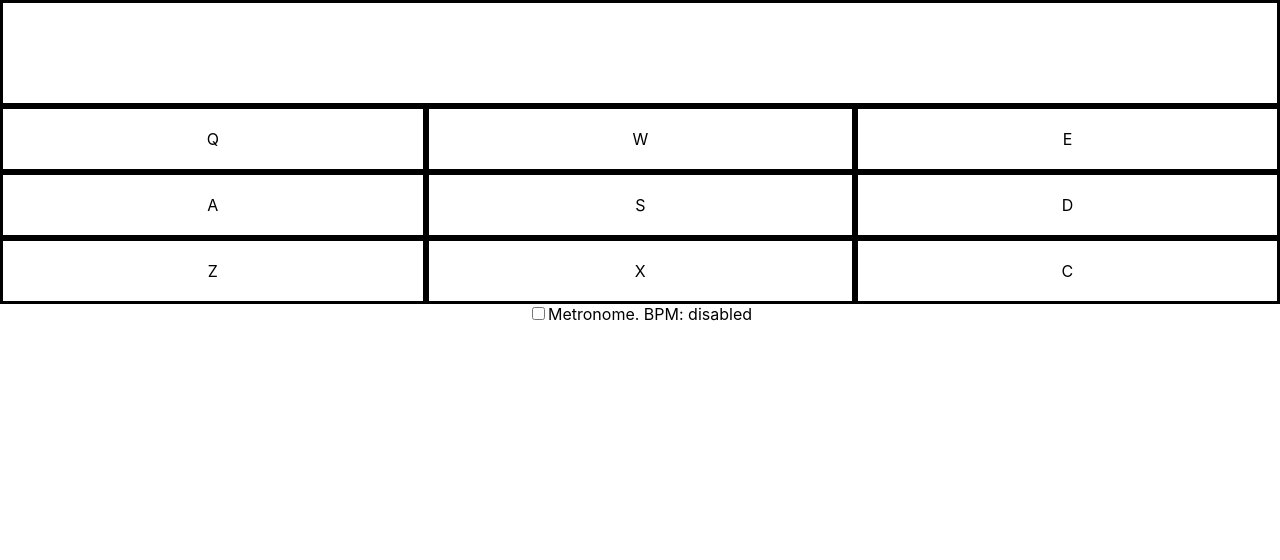
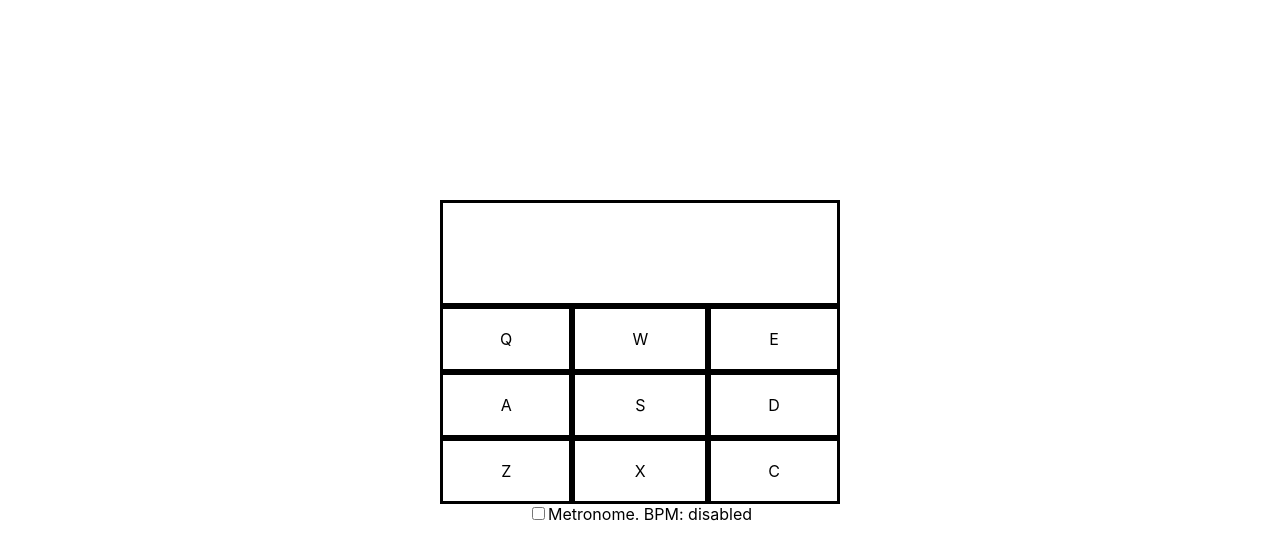
Before and after one commit to lightme16/drum-machine, a React (Create React App) app: page / in a window 1280 px wide. Shown: the top 560 px of the page. Built offline with nearby package versions, Linux system fonts and the light colour scheme.

Commit message:
Metronome position center; Fix disable metronome after turn off;

```diff
--- a/src/App.css
+++ b/src/App.css
@@ -4,6 +4,16 @@
 
 .App-link {
   color: #61dafb;
+}
+
+#drum-machine {
+    position: absolute;
+    top: 50%;
+    left: 50%;
+    margin-top: -200px;
+    margin-left: -200px;
+    width: 400px;
+    height: 400px;
 }
 
 #display {
--- a/src/App.js
+++ b/src/App.js
@@ -134,10 +134,17 @@ class Metronome extends Component {
         playAudio('metronomeAudio');
     };
 
+    triggerMetronome = () => {
+        let newStatus = !this.state.enabled;
+        this.setState({enabled: newStatus});
+        if (!newStatus)
+            clearInterval(this.metroIterval);
+    }
+
     render = () => {
         return (<div>
             <audio src={metronome} id='metronomeAudio'/>
-            <input type='checkbox' onClick={() => this.setState({enabled: !this.state.enabled})}/>
+            <input type='checkbox' onClick={this.triggerMetronome}/>
             Metronome. BPM: {this.state.bpm}
             <br/>
             {this.state.enabled && <input type='range' max='300' min='0' onChange={this.changeMetroPace}/>}
@@ -214,8 +221,8 @@ class App extends Component {
                             <audio className='clip' id='C' src={tamp}/>
                         </div>
                     </div>
+                    <Metronome/>
                 </div>
-                <Metronome/>
             </div>
         );
     }
```
